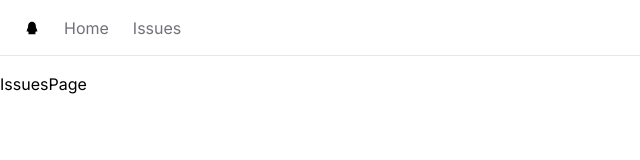
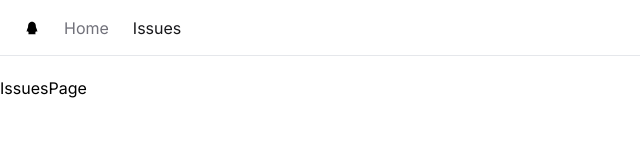
Before and after one commit to AlfariziDwiPrasetyo/issues-forum, a Next.js app: page /issues in a window 1280 px wide. Shown: the top 160 px of the page, without its empty margins (0-640 px from the left). Built offline with nearby package versions, Linux system fonts and the light colour scheme.

Commit message:
styling active link

```diff
--- a/app/NavBar.tsx
+++ b/app/NavBar.tsx
@@ -1,18 +1,25 @@
+'use client'
+
 import React from 'react'
 import { AiOutlineQq } from "react-icons/ai";
 import Link from 'next/link';
 import { usePathname } from 'next/navigation';
+import classNames from 'classnames';
 const NavBar = () => {
+    const currentPath = usePathname()
     const links = [
         {label:"Home", url:"/"},
         {label:"Issues", url:"/issues"},
     ]
   return (
-    <nav className='flex space-x-6 mb-4 border-b px-6 h-14 items-center'>
-        <p><AiOutlineQq/></p>
+    <nav className='flex space-x-6 mb-5 border-b px-6 h-14 items-center'>
+        <p><Link href="/"><AiOutlineQq/></Link></p>
         <ul className='flex space-x-6'>
-           <li><Link href="/" className='text-zinc-500 hover:text-zinc-800'>Home</Link></li>
-            <li><Link href='/issues' className='text-zinc-500 hover:text-zinc-800'>Issues</Link></li>
+           {links.map(link => <Link key={link.url} href={link.url} className={classNames({
+            'text-zinc-900': currentPath == link.url,
+            'text-zinc-500': currentPath !== link.url,
+            'hover:text-zinc-800 trasition-colors':true
+           })}>{link.label}</Link>)}
         </ul>
     </nav>
   )
--- a/package.json
+++ b/package.json
@@ -13,6 +13,7 @@
     "@types/react": "18.2.37",
     "@types/react-dom": "18.2.15",
     "autoprefixer": "10.4.16",
+    "classnames": "^2.3.2",
     "eslint": "8.53.0",
     "eslint-config-next": "14.0.3",
     "next": "14.0.3",
```
Also changed, not shown: 1 other file (tests, documents, lock files or other folders).
